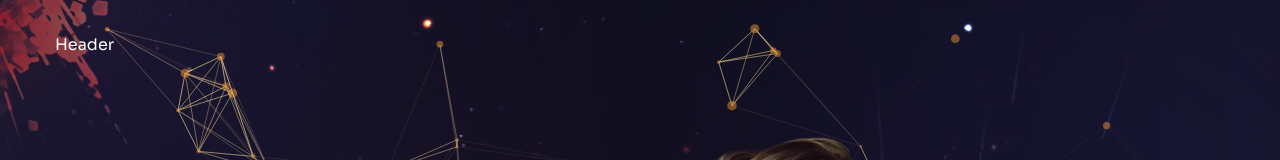
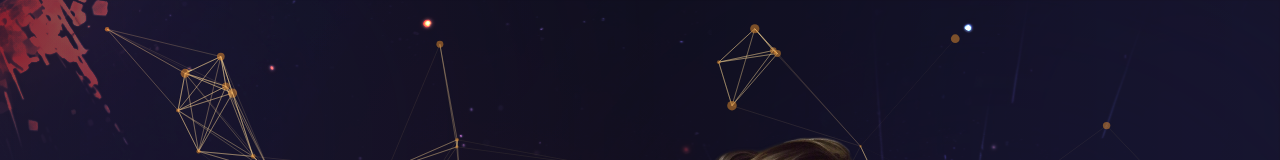
Before and after one commit to erickdc7/react-portfolio-2, a Next.js app: page / in a window 1280 px wide. Shown: the top 160 px of the page. Built offline with nearby package versions, Linux system fonts and the light colour scheme.

Commit message:
add container

```diff
--- a/components/Header.js
+++ b/components/Header.js
@@ -10,7 +10,11 @@ import Socials from "./Socials";
 const Header = () => {
   return (
     <header className="absolute z-30 w-full flex items-center px-16 xl:px-0 xl:h-[90px]">
-      <div className="container mx-auto">Header</div>
+      <div className="container mx-auto">
+        <div>
+
+        </div>
+      </div>
     </header>
   );
 };
```
